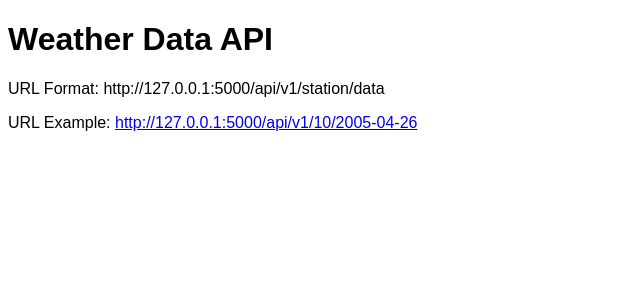
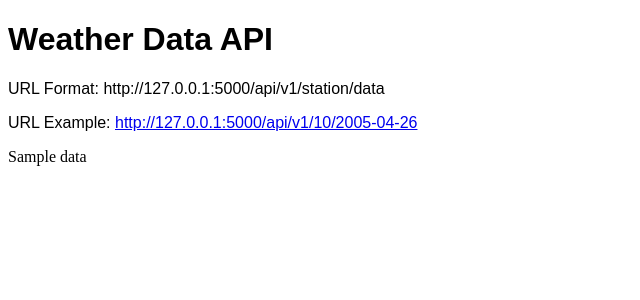
Before and after one commit to navronaman/weather_api, a Flask app: template templates/home.html in a window 1280 px wide. Shown: the top 300 px of the page, without its empty margins (0-640 px from the left). Run offline with Flask 2, Linux system fonts and the light colour scheme; the template is opened without the code that fills it: most values are stand-ins (such as "Sample title", 1, 10 or a date in 2020).

Commit message:
Added table to home page

```diff
--- a/main.py
+++ b/main.py
@@ -3,9 +3,12 @@ import pandas as pd
 
 app = Flask(__name__)
 
+stations = pd.read_csv("data_small/stations.txt", skiprows=17)
+stations = stations[["STAID", "STANAME                                 "]]
+
 @app.route("/")
 def home():
-    return render_template("home.html")
+    return render_template("home.html", data=stations.to_html())
 
 
 @app.route("/api/v1/<station>/<date>")
--- a/templates/home.html
+++ b/templates/home.html
@@ -8,7 +8,7 @@
     <h1 style="font-family: Arial">Weather Data API</h1>
     <p style="font-family: Arial"> URL Format: http://127.0.0.1:5000/api/v1/station/data</p>
     <p style="font-family: Arial"> URL Example: <a href="http://127.0.0.1:5000/api/v1/10/2005-04-26"> http://127.0.0.1:5000/api/v1/10/2005-04-26 </a></p>
-
+    <p>{{data|safe}}</p>
 
 </body>
 </html>
```
